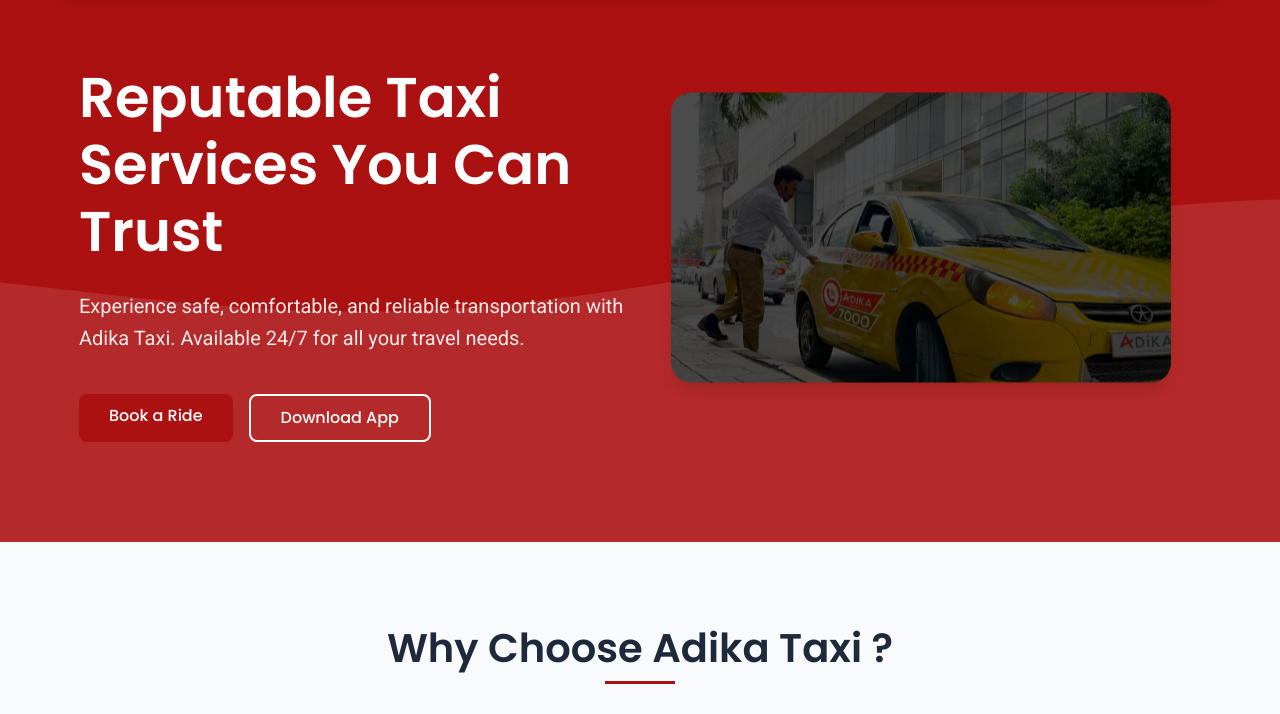
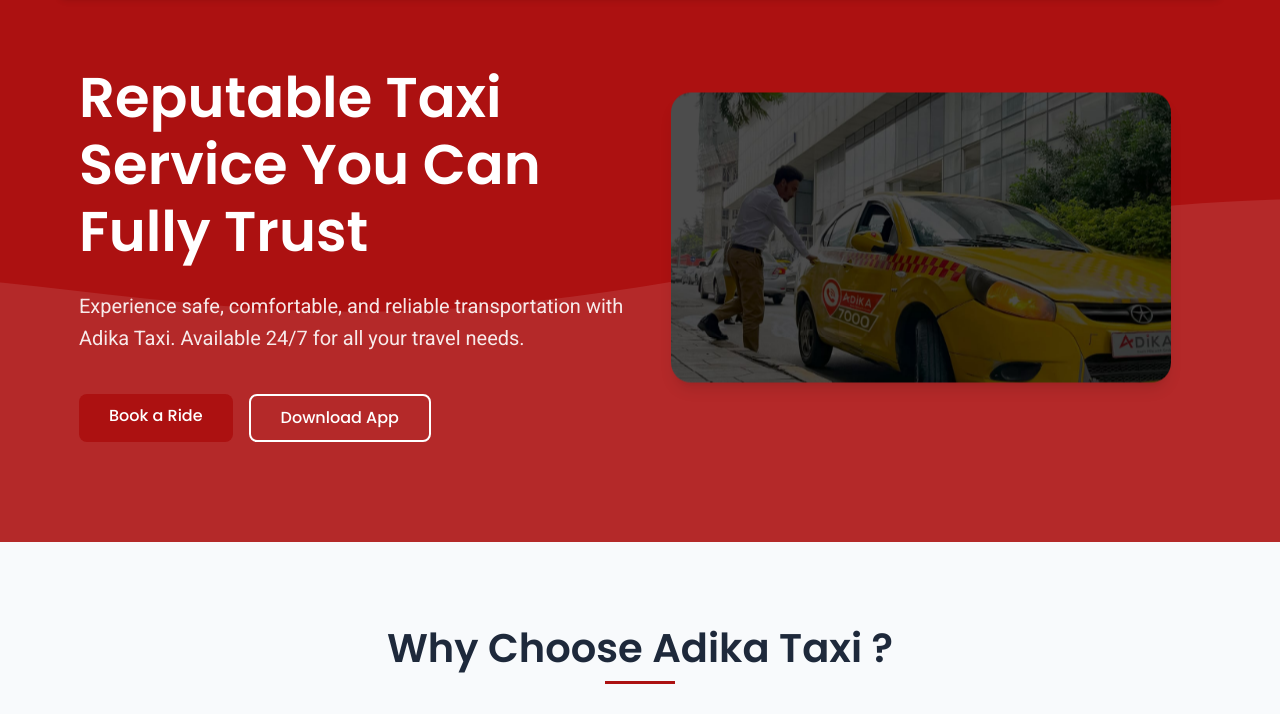
Before and after one commit to yoninani7/Adikataxi, a plain HTML site: page index.html in a window 1280 px wide. Shown: the part 86-800 px from the top of the page. Drawn offline with Linux system fonts and the light colour scheme.

Commit message:
Update index.html

```diff
--- a/index.html
+++ b/index.html
@@ -1113,7 +1113,7 @@
     <div class="container">
         <div class="hero-container">
             <div class="hero-content">
-                <h1 class="hero-title">Reputable Taxi Services You Can Trust</h1>
+                <h1 class="hero-title">Reputable Taxi Service You Can Fully Trust</h1>
                 <p class="hero-subtitle">Experience safe, comfortable, and reliable transportation with Adika Taxi. Available 24/7 for all your travel needs.</p>
                 <div class="hero-buttons">
                     <a href="#" class="btn">Book a Ride</a>
```
